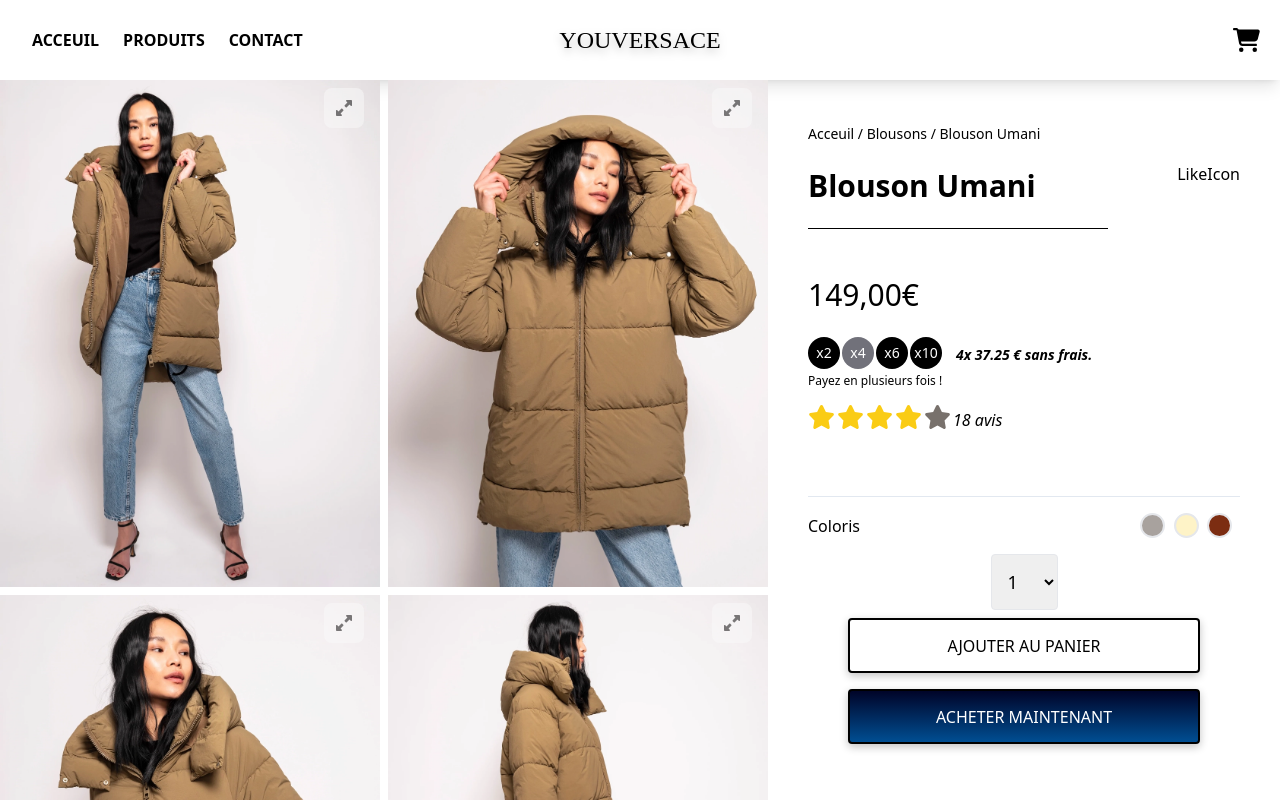
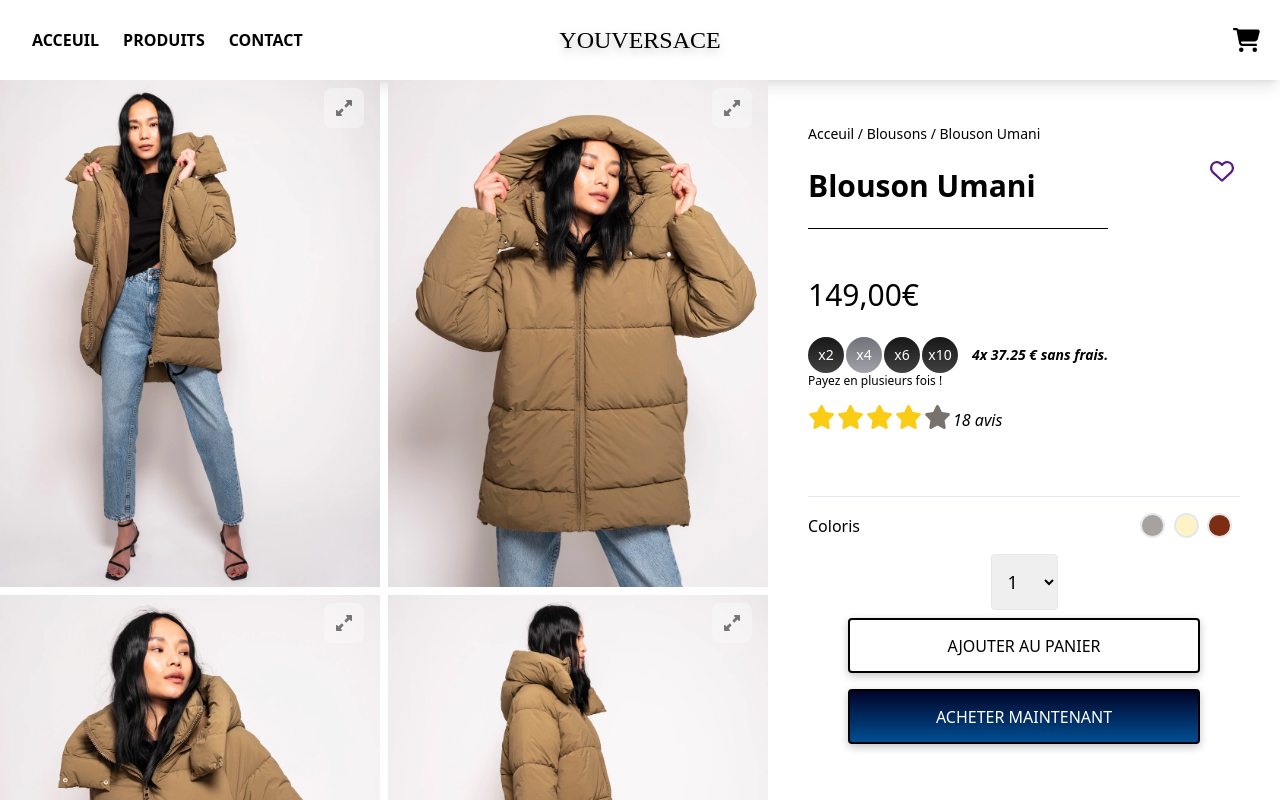
Before and after one commit to ixouu/product-page-challenge, a React (Create React App) app: page / in a window 1280 px wide. Shown: the top 800 px of the page. Built offline with nearby package versions, Linux system fonts and the light colour scheme; the HTML template or start-up script is replaced by a standard one.

Commit message:
liked button added

```diff
--- a/src/components/Button/Button.tsx
+++ b/src/components/Button/Button.tsx
@@ -39,7 +39,7 @@ const Button = ({
 		};
 
 		return <button
-				className={customClass && `${customClass}`}
+				className={customClass && `${customClass} filterz`}
 				disabled={disabled}
 				type={type}
 				style={{
@@ -53,7 +53,8 @@ const Button = ({
 					border: `${border}`,
 					borderRadius: `${borderRadius}`,
 					maxWidth : '400px',
-					boxShadow: 'rgba(0, 0, 0, 0.24) 0px 3px 8px'
+					boxShadow: 'rgba(0, 0, 0, 0.24) 0px 3px 8px',
+					transition: "all .3 ease-out"
 				}}>
 				{title}
 				{addIcon()}
--- a/src/components/LikeIcon/LikeIcon.tsx
+++ b/src/components/LikeIcon/LikeIcon.tsx
@@ -1,8 +1,33 @@
-import React from 'react'
+import { useState } from "react";
+
+import { FontAwesomeIcon } from "@fortawesome/react-fontawesome";
+import { faHeart} from "@fortawesome/free-regular-svg-icons";
+import { faHeart as faHeart2 } from "@fortawesome/free-solid-svg-icons";
 
 const LikeIcon = () => {
+
+  const [isLiked, setIsLiked] = useState<boolean>(false);
+
+  const handleClick =(e: React.MouseEvent<HTMLButtonElement, MouseEvent>)=>{
+    e.preventDefault();
+    setIsLiked(!isLiked)
+  }
+
   return (
-    <div>LikeIcon</div>
+    <>
+      <div className="relative w-[30px] h-[30px] text-purple-900">
+        {!isLiked ? <button onClick={(e)=> handleClick(e)}><FontAwesomeIcon icon={faHeart} className=" text-2xl"/></button> :(
+          <>
+                  <button onClick={(e)=> handleClick(e)}><FontAwesomeIcon icon={faHeart2} className="faHeart text-2xl"/></button>
+                  <FontAwesomeIcon icon={faHeart2} className="faHeart absolute opacity-50 -left-2 top-2 -rotate-12 heart2"/>
+                  <FontAwesomeIcon icon={faHeart2} className="faHeart absolute opacity-50 right-2 top-2 rotate-12 heart3"/>
+                  <FontAwesomeIcon icon={faHeart2} className="faHeart absolute opacity-50 top-2 -rotate-180 heart1"/>
+                  </>
+        )}
+
+
+      </div>
+    </>
   )
 }
 
--- a/src/components/PaiementOptions/PaiementOptions.tsx
+++ b/src/components/PaiementOptions/PaiementOptions.tsx
@@ -37,7 +37,7 @@ const dividePrice = () => {
                 return (
                         <div className='flex flex-row' key={index}>
                             <button
-                            className={opt === optionSelected ? 'bg-zinc-500 rounded-full w-8 h-8 mr-0.5 flex items-center justify-center': 'bg-black rounded-full w-8 h-8 mr-0.5  flex items-center justify-center'}
+                            className={opt === optionSelected ? 'bg-gradient-to-b from-zinc-500 to-zinc-400 rounded-full w-8 h-8 mr-0.5 flex items-center justify-center xl:w-9 xl:h-9': 'bg-gradient-to-b from-neutral-900 to-neutral-700 rounded-full w-8 h-8 mr-0.5 xl:w-9 xl:h-9  flex items-center justify-center'}
                             data-option={opt}
                             onClick={(e) => handleClick(e)}
                             >
--- a/src/index.css
+++ b/src/index.css
@@ -23,7 +23,12 @@
     -ms-overflow-style: none;
     scrollbar-width: none;
   }
+
 }
+
+.heart1{animation: heartLeaving1 1s linear forwards;}
+.heart2{animation: heartLeaving2  1s .1s linear forwards;}
+.heart3{animation: heartLeaving2  1s .2s linear forwards;}
 
 @keyframes slide {
   0%{
@@ -60,3 +65,24 @@
       opacity: 1;
   }
 }
+
+@keyframes heartLeaving1 {
+  to {
+    transform: translateY(40px);
+    opacity: 0;
+  }
+}
+
+@keyframes heartLeaving2 {
+  to {
+    transform: translate(-20px, 20px)rotate(-45deg);
+    opacity: 0;
+  }
+}
+
+@keyframes heartLeaving3 {
+  to {
+    transform: translate(20px, -20px)rotate(45deg);
+    opacity: 0;
+  }
+}
```
